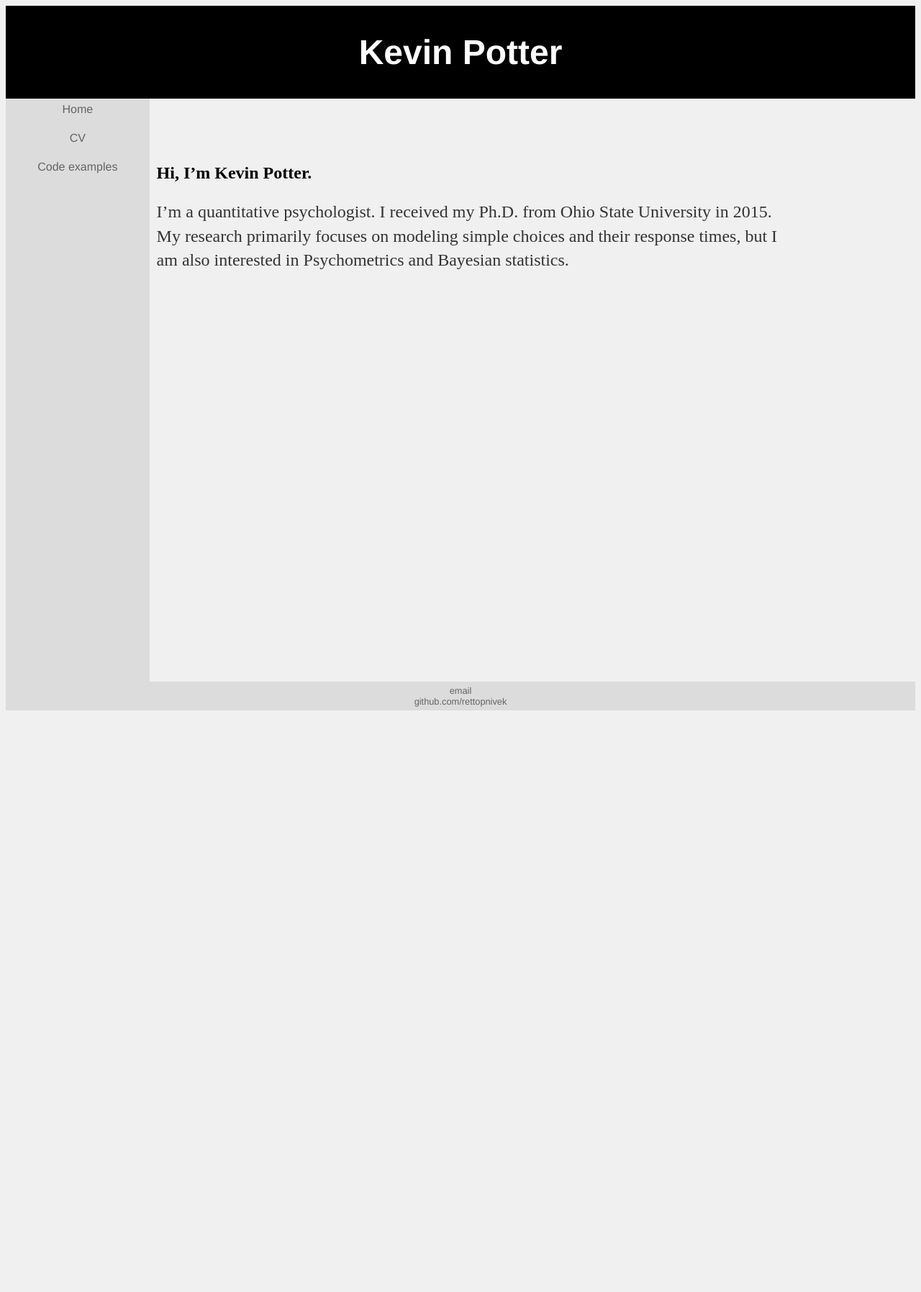
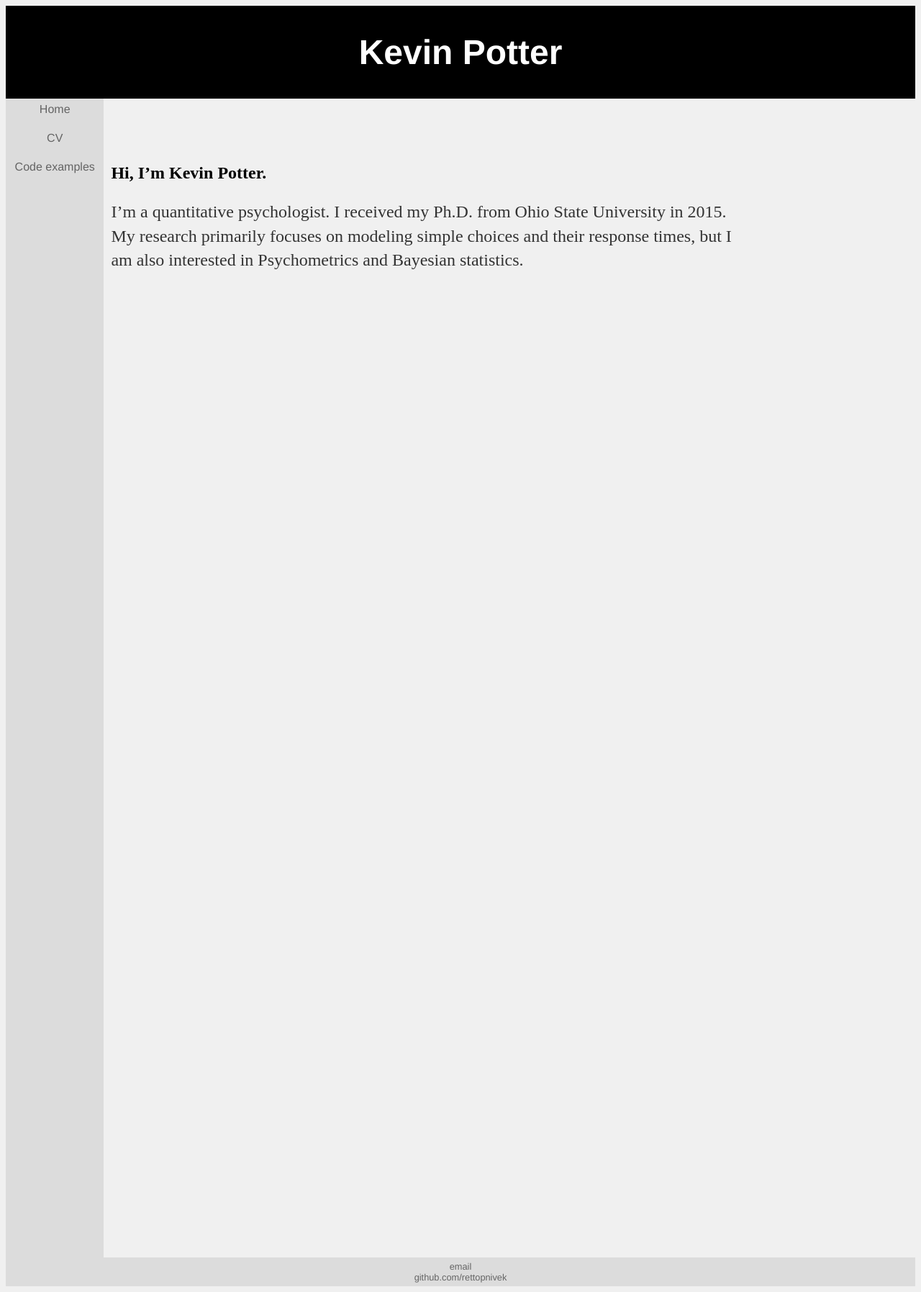
Before and after one commit to rettopnivek/rettopnivek.github.io, a Jekyll site: the page built from index.md, in a window 1280 px wide. Shown: the whole page at 72% size. Built offline with Jekyll 4.4.1, drawn with Linux system fonts in a browser that asks for light colours; before the commit the page ends 995 px from its top, so only the background shows below that.

Commit message:
Update main.css

```diff
--- a/css/main.css
+++ b/css/main.css
@@ -9,8 +9,8 @@
     text-align:center;
     line-height:20px;
     background-color:rgb(220,220,220);
-    height:800px;
-    width:15%;
+    height:1600px;
+    width:10%;
     float:left;
     padding:5px;
 }
```
